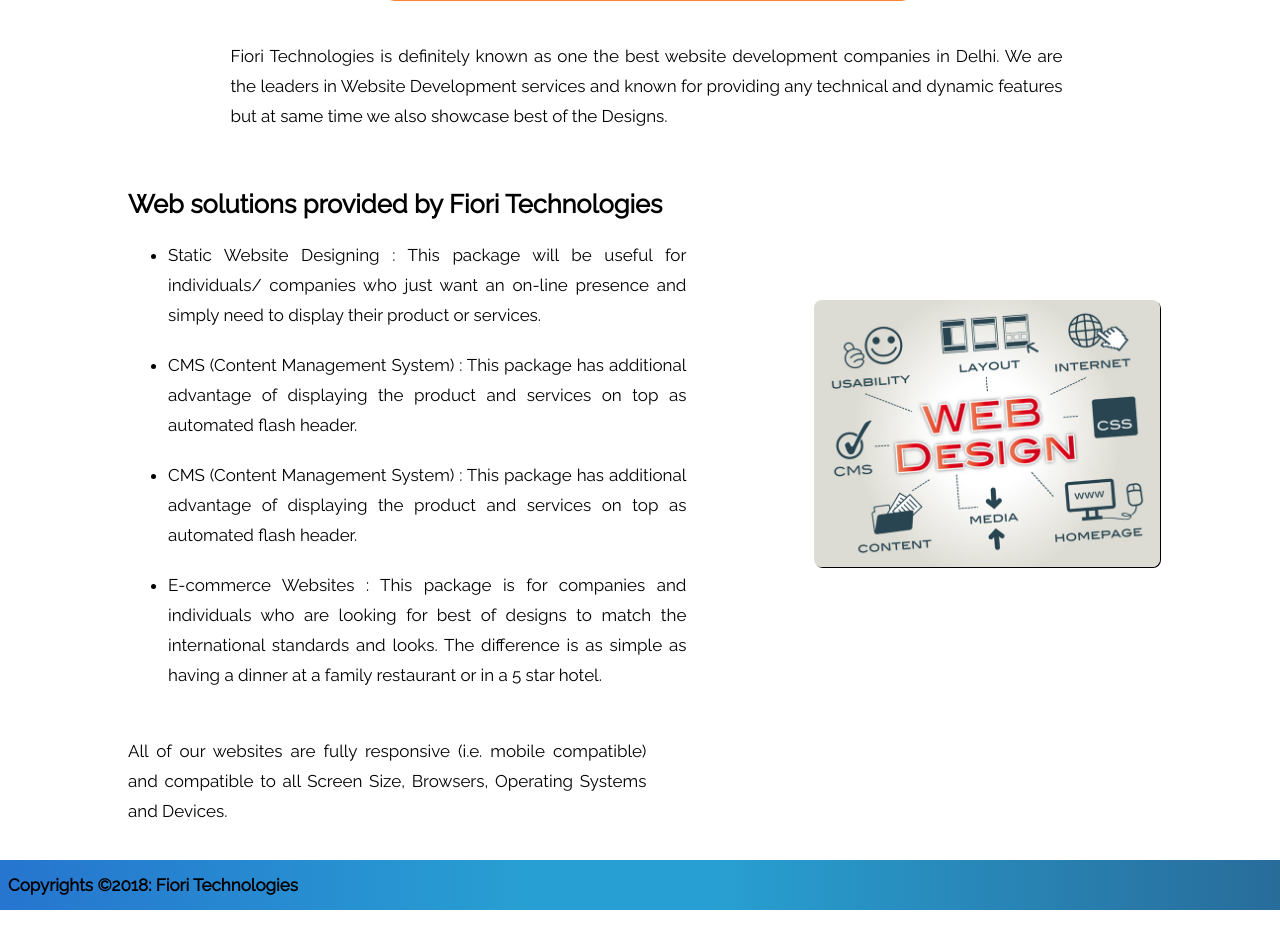
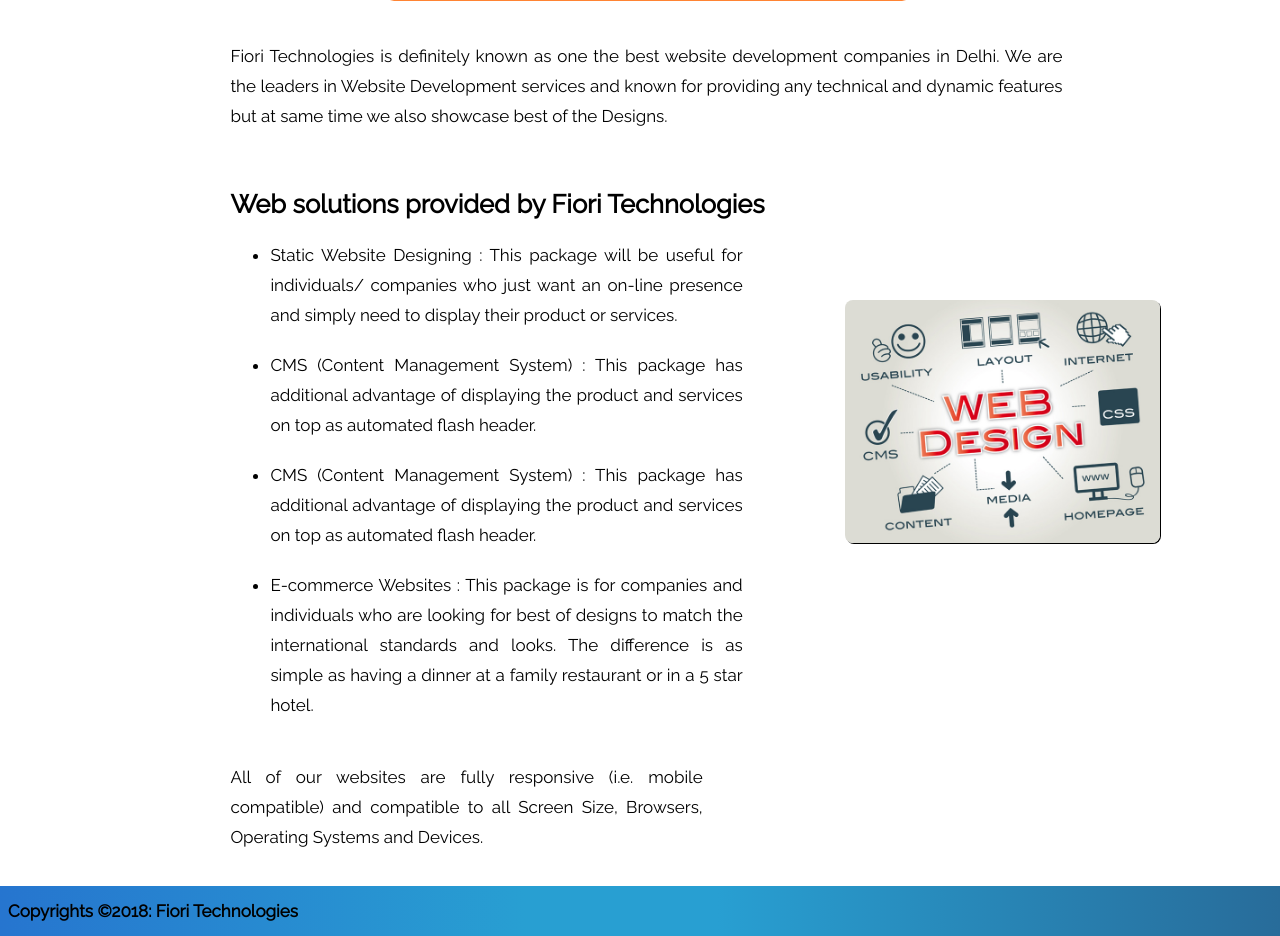
Before and after one commit to FioriTech/FioriTechWebsite, a PHP site: page /html_files/webdesigning.php in a window 1280 px wide. Shown: the part 249-1185 px from the top of the page. Before the commit the page ends 1159 px from the top, so only its background shows below. Run offline with PHP 8.4, Linux system fonts and the light colour scheme.

Commit message:
web designing page allignment

```diff
--- a/css_files/common.css
+++ b/css_files/common.css
@@ -325,7 +325,7 @@ body {
     float: left;
     margin-top: 20px;
     color: black;
-    margin-left: 10%;
+    margin-left: 18%;
 }
 
 .csecondblock {
```
